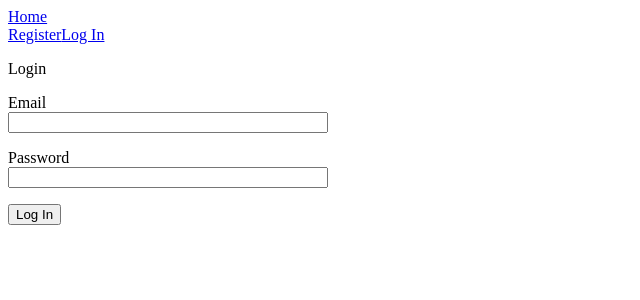
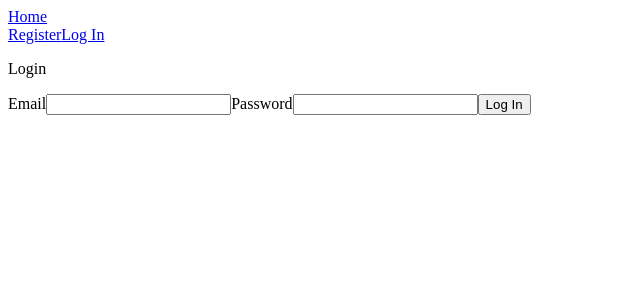
Before and after one commit to Valeriia789/goit-react-hw-8-phonebook, a React (Create React App) app: page /goit-react-hw-8-phonebook/login in a window 1280 px wide. Shown: the top 300 px of the page, without its empty margins (0-640 px from the left). Built offline with nearby package versions, Linux system fonts and the light colour scheme.

Commit message:
without Formik

```diff
--- a/src/components/LoginForm/LoginForm.js
+++ b/src/components/LoginForm/LoginForm.js
@@ -1,41 +1,33 @@
 import { useDispatch } from 'react-redux';
-import { logIn } from 'redux/auth/operations';
-import { Formik, Field } from 'formik';
-import { LogForm, LoginLabel } from './LoginFormStyles';
+import { logIn } from '../../redux/auth/operations';
 
 const LoginForm = () => {
   const dispatch = useDispatch();
 
-  const handleSubmit = (values, actions) => {
-    const form = values;
+  const handleSubmit = e => {
+    e.preventDefault();
+    const form = e.currentTarget;
     dispatch(
       logIn({
-        email: form.email,
-        password: form.password,
+        email: form.elements.email.value,
+        password: form.elements.password.value,
       })
     );
-    actions.resetForm();
-  };
-
-  const initialValues = {
-    email: '',
-    name: '',
+    form.reset();
   };
 
   return (
-    <Formik initialValues={initialValues} onSubmit={handleSubmit}>
-      <LogForm autoComplete="off">
-        <LoginLabel>
-          Email
-          <Field type="email" name="email" />
-        </LoginLabel>
-        <LoginLabel>
-          Password
-          <Field type="password" name="password" autoComplete="on" />
-        </LoginLabel>
-        <button type="submit">Log In</button>
-      </LogForm>
-    </Formik>
+    <form onSubmit={handleSubmit} autoComplete="off">
+      <label>
+        Email
+        <input type="email" name="email" />
+      </label>
+      <label>
+        Password
+        <input type="password" name="password" />
+      </label>
+      <button type="submit">Log In</button>
+    </form>
   );
 };
 
--- a/src/components/LoginForm/loginFormStyles.js
+++ /dev/null
@@ -1,12 +0,0 @@
-import styled from 'styled-components';
-import { Form } from 'formik';
-
-export const LogForm = styled(Form)`
-  width: 320px;
-`;
-
-export const LoginLabel = styled.label`
-  display: flex;
-  flex-direction: column;
-  margin-bottom: 16px;
-`;
--- a/src/redux/auth/operations.js
+++ b/src/redux/auth/operations.js
@@ -29,28 +29,20 @@ export const register = createAsyncThunk(
   }
 );
 
-// export const register = createAsyncThunk(
-//   'auth/register',
-//   async (credentials, thunkAPI) => {
-//     try {
-//       const res = await axios.post('/users/signup', credentials);
-//       setAuthHeader(res.data.token);
-//       return res.data;
-//     } catch (e) {
-//       return thunkAPI.rejectWithValue(e.message);
-//     }
-//   }
-// );
-
+/*
+ * POST @ /users/login
+ * body: { email, password }
+ */
 export const logIn = createAsyncThunk(
   'auth/login',
   async (credentials, thunkAPI) => {
     try {
       const res = await axios.post('/users/login', credentials);
+      // After successful login, add the token to the HTTP header
       setAuthHeader(res.data.token);
       return res.data;
-    } catch (e) {
-      return thunkAPI.rejectWithValue(e.message);
+    } catch (error) {
+      return thunkAPI.rejectWithValue(error.message);
     }
   }
 );
```
